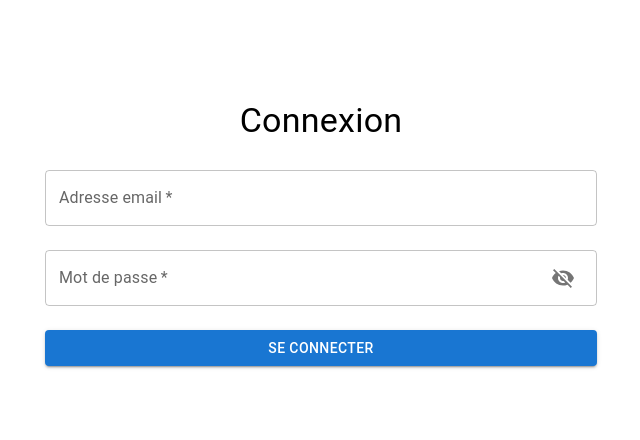
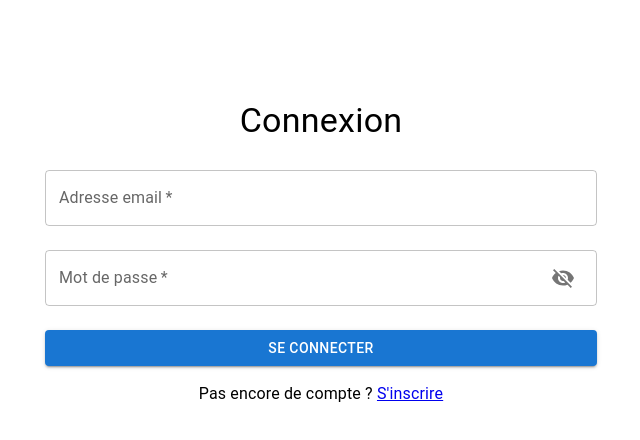
Before and after one commit to Lucas-Moreno/code-epitech, a React (Create React App) app in the folder front/: page /signin in a window 1280 px wide. Shown: the top 440 px of the page, without its empty margins (319-959 px from the left). Built offline with nearby package versions, Linux system fonts and the light colour scheme.

Commit message:
[FRONT]: link change sign

```diff
--- a/front/src/pages/SigninPage.tsx
+++ b/front/src/pages/SigninPage.tsx
@@ -1,6 +1,6 @@
 import React, { useState } from 'react';
 import { Container, Typography, Button, TextField, AlertColor } from '@mui/material';
-import { useNavigate } from 'react-router-dom';
+import { Link, useNavigate } from 'react-router-dom';
 import { signin } from '../services/authService';
 import AlertMessage from '../components/Alertmessage';
 import IconButton from '@mui/material/IconButton';
@@ -95,6 +95,12 @@ export default function SigninPage() {
           Se connecter
         </Button>
       </form>
+      <Typography align="center" style={{ marginTop: '16px' }}>
+        Pas encore de compte ?{' '}
+        <Link to="/signup">
+          S'inscrire
+        </Link>
+      </Typography>
       <AlertMessage
         open={showAlert}
         onClose={() => setShowAlert(false)}
--- a/front/src/pages/SignupPage.tsx
+++ b/front/src/pages/SignupPage.tsx
@@ -1,6 +1,6 @@
 import React, { useState } from 'react';
 import { Container, Typography, Button, TextField, AlertColor } from '@mui/material';
-import { useNavigate } from 'react-router-dom';
+import { Link, useNavigate } from 'react-router-dom';
 import { signup } from '../services/authService';
 import AlertMessage from '../components/Alertmessage';
 import IconButton from '@mui/material/IconButton';
@@ -105,6 +105,12 @@ export default function SignupPage() {
           S'inscrire
         </Button>
       </form>
+      <Typography align="center" style={{ marginTop: '16px' }}>
+        Déjà un compte ?{' '}
+        <Link to="/signin">
+          Se connecter
+        </Link>
+      </Typography>
       <AlertMessage
         open={showAlert}
         onClose={() => setShowAlert(false)}
```
